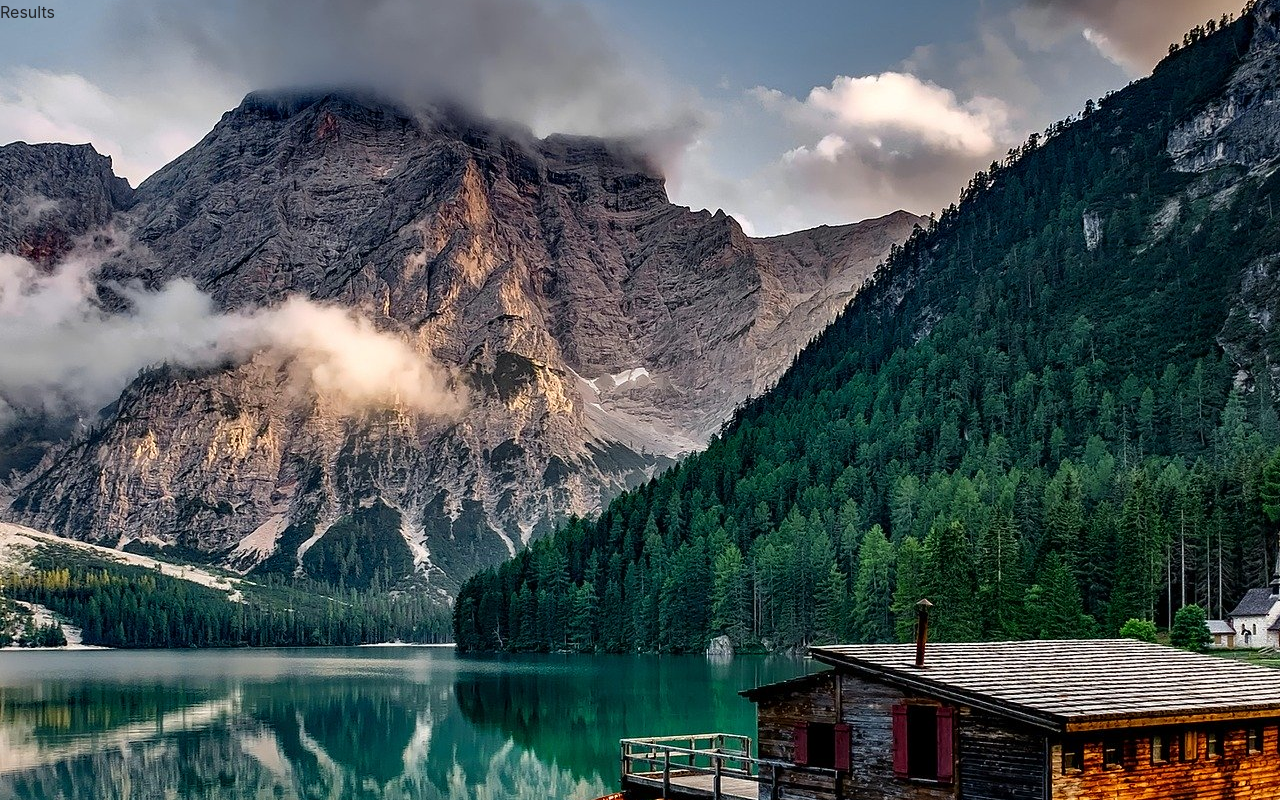
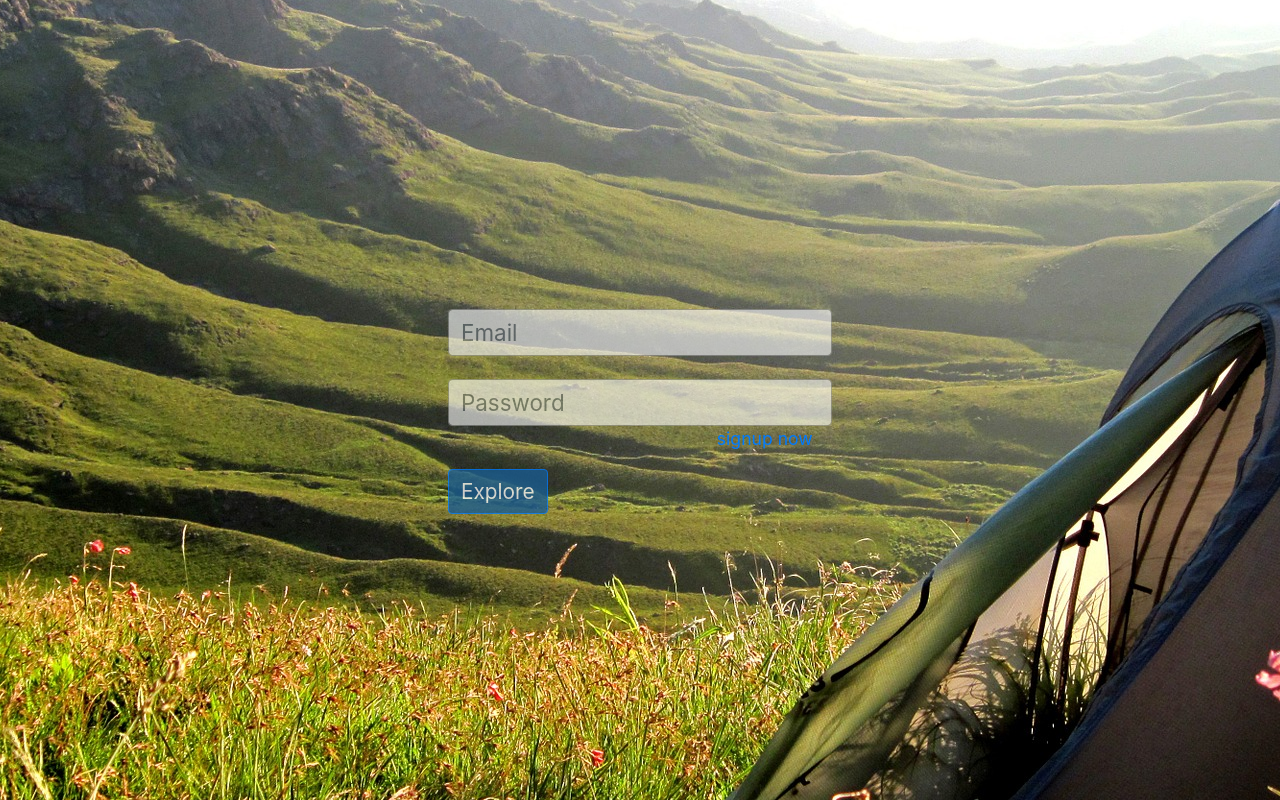
Before and after one commit to Lets-go-camp/Lets-camp, a React app: page / in a window 1280 px wide. Built offline with nearby package versions, Linux system fonts and the light colour scheme.

Commit message:
Edited login page with styling

```diff
--- a/src/App.jsx
+++ b/src/App.jsx
@@ -176,8 +176,8 @@ class App extends Component {
                 {/* <Query petOnChange={this.petOnChange} waterHookOnChange={this.waterHookOnChange} sewerHookOnChange={this.sewerHookOnChange} waterFrontOnChange={this.waterFrontOnChange} queryCampground={this.queryCampground}/> */}
                 {/* <Signup /> */}
                 {/* <Landing /> */}
-                {/* <Login login={this.login} /> */}
-                <Results />
+                <Login login={this.login} />
+                {/* <Results /> */}
             </div >
         )
     }
--- a/src/components/Login.jsx
+++ b/src/components/Login.jsx
@@ -27,9 +27,10 @@ const Login = props => {
         <FormGroup>
           <Label for="password" hidden>Password</Label>
           <Input type="password" name="password" id="password" placeholder="Password" bsSize="large" />
-          <a href="./Signup.jsx" className="signup">signup now</a>
+          <a href="./Signup.jsx"  color="primary" className="signup">signup now</a>
         </FormGroup>
-        <Button bssize="lg"className="LoginBtn">Submit</Button>
+        <Button bssize="lg" outline color="primary" >Explore</Button>
+        {/* <Button bssize="lg"className="LoginBtn" color="white" >Explore</Button> */}
       </Form>
     </div>
   );
--- a/src/components/stylesheet.css
+++ b/src/components/stylesheet.css
@@ -25,7 +25,38 @@ body {
   /* Preserve aspet ratio */
   min-width: 100%;
   min-height: 100%;
+
+  display: flex;
+  flex-direction: column;
+  justify-content: center;
+  align-items: center;
 }
+
+.Login Form{
+  width: 30%;
+}
+
+.Login Input {
+  font-size: 1.4em;
+  opacity: 0.6;
+  margin-Top: 1em;
+  border: 1px solid #989898;
+}
+
+.Login a {
+  margin-left: 70%;
+  /* color: rgb(25, 90, 143); */
+  font-size: 1.1em;
+  /* opacity: 0.6; */
+}
+
+.Login Button {
+  font-size: 1.3em;
+  opacity: 0.8;
+  color: whitesmoke;
+  background-color: rgb(25, 90, 143);
+}
+
 .Signup {
   background: url('../assets/RV.jpg') no-repeat center center fixed;
   position: fixed;
@@ -35,6 +66,7 @@ body {
   /* Preserve aspet ratio */
   min-width: 100%;
   min-height: 100%;
+
 }
 .Landing {
   background: url('../assets/CampingConstellationsLg.jpg') no-repeat center center fixed;
```
